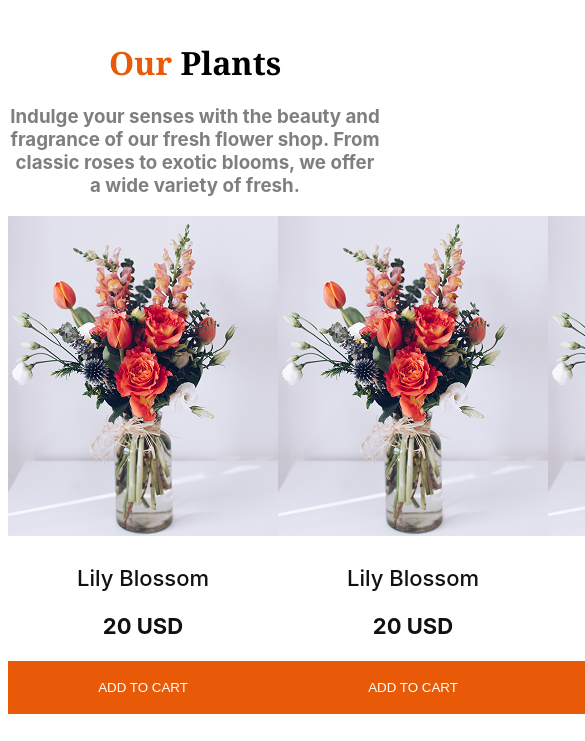
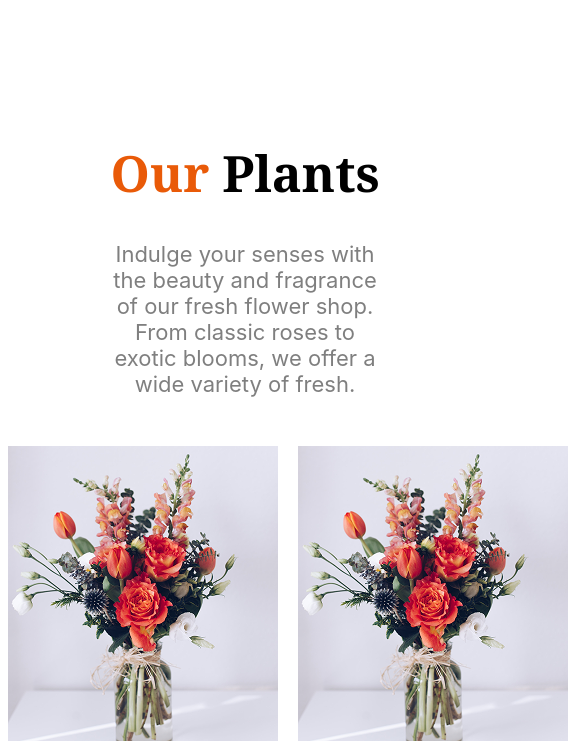
Before and after one commit to MRBRAFI/Responsive-flowers-assignment, a plain HTML site: page index.html in a window 390 px wide. Shown: the part 1201-1942 px from the top of the page, 585 px wide, since content can reach past the window. Drawn offline with Linux system fonts and the light colour scheme.

Commit message:
Finished adding the Product section

```diff
--- a/style.css
+++ b/style.css
@@ -100,11 +100,24 @@
 
 .about-showcase-section {
     text-align: center;
+    margin: 120px 0px 49px 0px;
+
 }
 
 .main-products {
     text-align: center;
 }
+
+.the-plants {
+    font-size: 50px;
+    font-weight: 700;
+}
+
+.plants-description {
+    font-size: 22px;
+    font-weight: 400;
+}
+
 
 .name {
     font-size: 22px;
@@ -123,7 +136,7 @@
     padding: 19px 90px;
 }
 
-@media screen and (max-width: 392px) {
+@media screen and (max-width: 430px) {
     .margin-retracting {
         margin-left: 0px;
         margin-right: 0px;
@@ -135,4 +148,13 @@
     .fresh-flowers-section {
         flex-direction: column-reverse;
     }
+
+    .showcase-section {
+        grid-template-columns: repeat(2, 1fr);
+        gap: 20px;
+    }
+
+    .about-showcase-section {
+        margin-left: 100px;
+    }
 }
```
